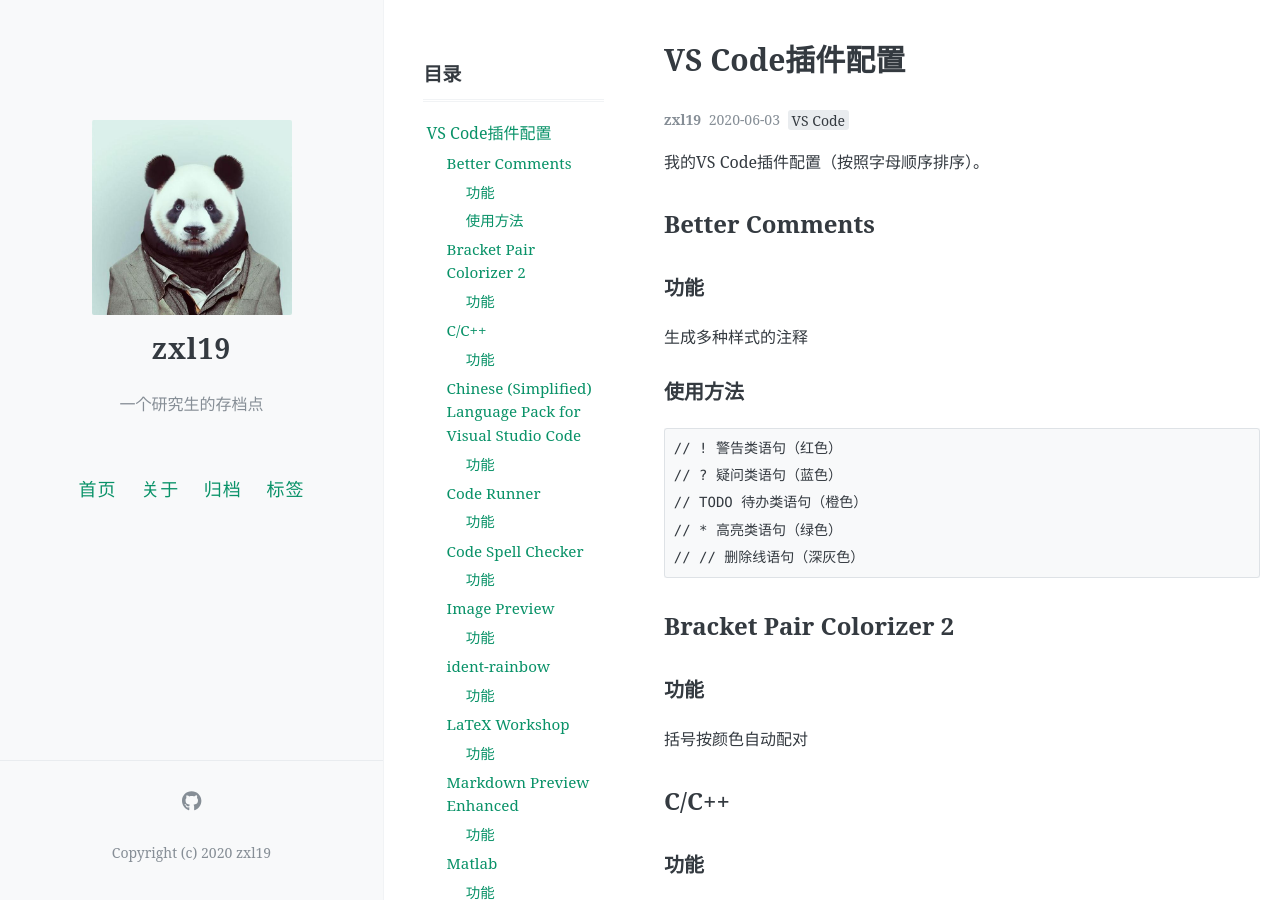
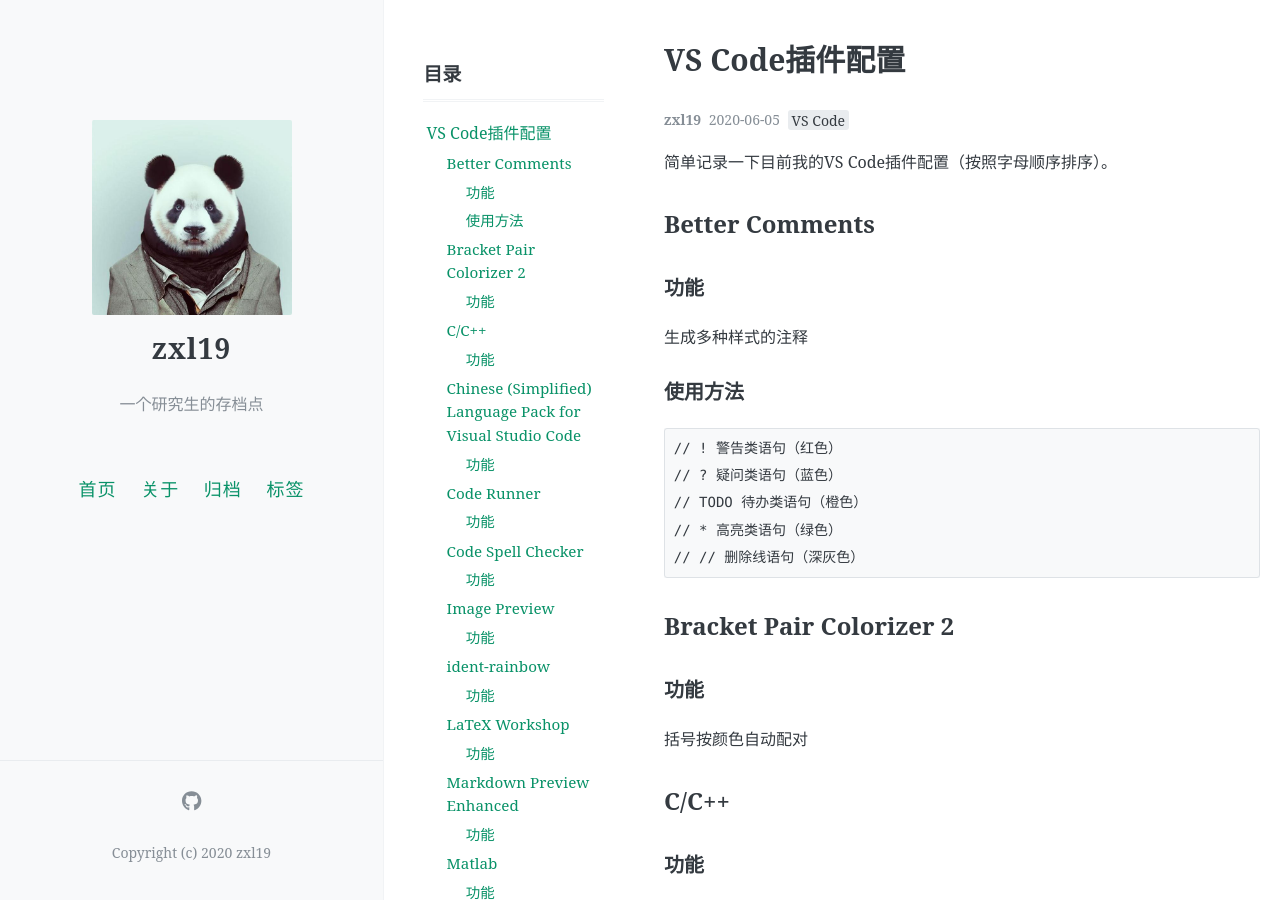
Before and after one commit to zxl19/zxl19.github.io, a Jekyll site: the page built from _posts/2020-06-03-VSCode-plugin.md, in a window 1280 px wide and 900 px high. Built offline with Jekyll 4.4.1, drawn with Linux system fonts in a browser that asks for light colours; comment, search, counter and statistics services are not loaded; some of the changed text lies outside the part shown.

Commit message:
Update 2020-06-03-VSCode-plugin.md

```diff
--- a/_posts/2020-06-03-VSCode-plugin.md
+++ b/_posts/2020-06-03-VSCode-plugin.md
@@ -1,7 +1,7 @@
 ---
 layout: post
 title: VS Code插件配置
-date: 2020-06-03
+date: 2020-06-05
 author: zxl19
 tags: [VS Code]
 comments: true
@@ -9,7 +9,7 @@ toc: true
 pinned: false
 ---
 
-我的VS Code插件配置（按照字母顺序排序）。
+简单记录一下目前我的VS Code插件配置（按照字母顺序排序）。
 
 <!-- more -->
 ## Better Comments
@@ -74,3 +74,6 @@ FIXME: 待修复
 ## vscode-icons
 ### 功能
 美化文件小图标
+## 参考文献
+1. [VS Code必装的10个高效开发插件-慕课网的文章-知乎](https://zhuanlan.zhihu.com/p/56719281)
+2. [如何让VS Code更好用10倍？这里有一份VS Code新手指南-麻瓜编程的文章-知乎](https://zhuanlan.zhihu.com/p/99462672)
```
